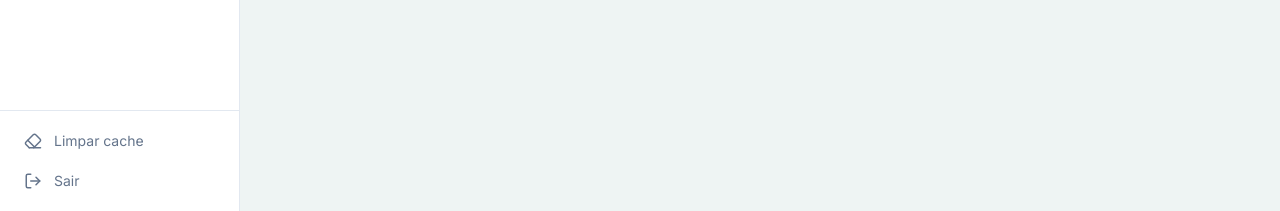
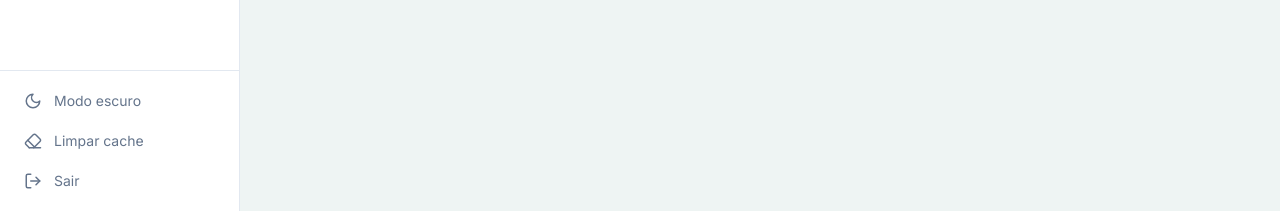
Before and after one commit to bitsmateus/recorra, a Next.js app in the folder recorra-web/: page /cobrancas in a window 1280 px wide. Shown: the part 589-800 px from the top of the page. Built offline with nearby package versions, Linux system fonts and the light colour scheme; no server answers; sample sign-in values are in the browser's storage.

Commit message:
˜Mudancas˜

```diff
--- a/recorra-web/src/app/(app)/cobrancas/page.tsx
+++ b/recorra-web/src/app/(app)/cobrancas/page.tsx
@@ -52,6 +52,7 @@ function AjudaStatus() {
     { badge: 'PAGA', txt: 'O cliente pagou. A baixa é automática quando o gateway confirma.' },
     { badge: 'CANCELADA', txt: 'Cancelada — não será mais cobrada.' },
     { badge: 'ESTORNADA', txt: 'O pagamento foi devolvido ao cliente.' },
+    { badge: 'LEGADO', txt: 'Cobrança antiga mantida para histórico e conciliação. Pode receber baixa quando paga, mas não entra em réguas, campanhas automáticas nem na inadimplência operacional atual.' },
   ];
   return (
     <div className="inline-flex shrink-0">
@@ -73,6 +74,9 @@ function AjudaStatus() {
                   <span className="pt-0.5 font-normal text-muted">{it.txt}</span>
                 </div>
               ))}
+              <p className="border-t border-line pt-2 text-xs font-normal text-muted">
+                Legado é uma classificação de gestão exibida junto do status financeiro; uma cobrança pode ser, por exemplo, VENCIDA e LEGADO ao mesmo tempo.
+              </p>
             </div>
           </div>
         </>
--- a/recorra-web/src/app/(app)/layout.tsx
+++ b/recorra-web/src/app/(app)/layout.tsx
@@ -3,7 +3,7 @@
 import { useEffect, useState } from 'react';
 import Link from 'next/link';
 import { usePathname, useRouter } from 'next/navigation';
-import { LayoutDashboard, Users, Plug, LogOut, CreditCard, GitBranch, UserCog, Send, BarChart3, Gauge, HelpCircle, ChevronDown, Megaphone, Wallet, SlidersHorizontal, Radio, Menu, X, Mail, MessageSquare, PanelLeftClose, PanelLeftOpen, Eraser } from 'lucide-react';
+import { LayoutDashboard, Users, Plug, LogOut, CreditCard, GitBranch, UserCog, Send, BarChart3, Gauge, HelpCircle, ChevronDown, Megaphone, Wallet, SlidersHorizontal, Radio, Menu, X, Mail, MessageSquare, PanelLeftClose, PanelLeftOpen, Eraser, Moon, Sun } from 'lucide-react';
 import { Logo, LogoMark } from '@/components/Logo';
 import { getToken, logout } from '@/lib/api';
 
@@ -47,11 +47,15 @@ export default function AppLayout({ children }: { children: React.ReactNode }) {
   const [abertos, setAbertos] = useState<Record<string, boolean>>({});
   const [menuAberto, setMenuAberto] = useState(false);
   const [menuMinimizado, setMenuMinimizado] = useState(false);
+  const [escuro, setEscuro] = useState(false);
 
   useEffect(() => {
     if (!getToken()) router.replace('/login');
     else {
       setMenuMinimizado(localStorage.getItem('recorra_sidebar_minimizada') === '1');
+      // O tema já foi aplicado pelo script inline do layout raiz; aqui só espelhamos
+      // o estado atual para o ícone/rótulo do botão ficarem certos.
+      setEscuro(document.documentElement.classList.contains('dark'));
       setReady(true);
     }
   }, [router]);
@@ -88,6 +92,15 @@ export default function AppLayout({ children }: { children: React.ReactNode }) {
     });
   }
 
+  function alternarTema() {
+    setEscuro((atual) => {
+      const proximo = !atual;
+      document.documentElement.classList.toggle('dark', proximo);
+      localStorage.setItem('recorra_tema', proximo ? 'dark' : 'light');
+      return proximo;
+    });
+  }
+
   async function limparCache() {
     if (!window.confirm('Limpar o cache e as preferências locais do Recorrai? Sua sessão será mantida.')) return;
     const token = localStorage.getItem('recorra_token');
@@ -105,7 +118,7 @@ export default function AppLayout({ children }: { children: React.ReactNode }) {
 
   const navContent = (compacto = false) => (
     <>
-      <nav className={`flex-1 space-y-1 overflow-y-auto ${compacto ? 'p-2' : 'p-3'}`}>
+      <nav className={`min-h-0 flex-1 space-y-1 overflow-y-auto ${compacto ? 'p-2' : 'p-3'}`}>
         {grupos.map((g) => {
           const aberto = abertos[g.label];
           const GIcon = g.icon;
@@ -146,7 +159,8 @@ export default function AppLayout({ children }: { children: React.ReactNode }) {
           );
         })}
       </nav>
-      <div className={`border-t border-line ${compacto ? 'p-2' : 'p-3'}`}>
+      <div className={`shrink-0 border-t border-line bg-surface ${compacto ? 'p-2' : 'p-3'}`}>
+        <button onClick={alternarTema} title={compacto ? (escuro ? 'Modo claro' : 'Modo escuro') : undefined} aria-label={escuro ? 'Ativar modo claro' : 'Ativar modo escuro'} className={`mb-1 flex w-full items-center rounded py-2 text-sm text-muted transition hover:bg-canvas ${compacto ? 'justify-center px-2' : 'gap-3 px-3'}`}>{escuro ? <Sun size={18} /> : <Moon size={18} />}{!compacto && (escuro ? 'Modo claro' : 'Modo escuro')}</button>
         <button onClick={limparCache} title={compacto ? 'Limpar cache' : undefined} className={`mb-1 flex w-full items-center rounded py-2 text-sm text-muted transition hover:bg-canvas ${compacto ? 'justify-center px-2' : 'gap-3 px-3'}`}><Eraser size={18} />{!compacto && 'Limpar cache'}</button>
         <button onClick={sair} title={compacto ? 'Sair' : undefined} className={`flex w-full items-center rounded py-2 text-sm text-muted transition hover:bg-canvas ${compacto ? 'justify-center px-2' : 'gap-3 px-3'}`}><LogOut size={18} />{!compacto && 'Sair'}</button>
       </div>
@@ -156,7 +170,7 @@ export default function AppLayout({ children }: { children: React.ReactNode }) {
   return (
     <div className="flex min-h-screen bg-canvas">
       {/* Sidebar fixa (desktop) */}
-      <aside className={`hidden flex-col border-r border-line bg-surface transition-[width] duration-200 md:flex print:hidden ${menuMinimizado ? 'w-16' : 'w-60'}`}>
+      <aside className={`sticky top-0 hidden h-screen shrink-0 flex-col overflow-hidden border-r border-line bg-surface transition-[width] duration-200 md:flex print:hidden ${menuMinimizado ? 'w-16' : 'w-60'}`}>
         <div className={`flex items-center border-b border-line ${menuMinimizado ? 'flex-col justify-center gap-2 px-2 py-3' : 'justify-between px-5 py-4'}`}>
           {menuMinimizado ? <LogoMark size={28} /> : <Logo size={30} />}
           {!menuMinimizado && <button onClick={alternarMenu} title="Minimizar menu" className="rounded p-1.5 text-muted hover:bg-canvas hover:text-primary"><PanelLeftClose size={18} /></button>}
--- a/recorra-web/src/app/globals.css
+++ b/recorra-web/src/app/globals.css
@@ -15,6 +15,31 @@
 
 :root {
   color-scheme: light;
+  --ink: #16233a; /* grafite (texto) */
+  --muted: #64748b;
+  --line: #e2e8f0;
+  --surface: #ffffff;
+  --canvas: #eef4f3; /* nuvem (fundo) */
+  --primary: #14857c;
+  --primary-tint: #e1f0ee;
+  --success-tint: #e4f4ea;
+  --warning-tint: #fcf0de;
+  --danger-tint: #fcebeb;
+}
+
+/* Tema escuro: ativado pela classe .dark no <html> (script anti-flash no layout raiz). */
+html.dark {
+  color-scheme: dark;
+  --ink: #e6edf7;
+  --muted: #93a2b8;
+  --line: #27324a;
+  --surface: #15203a; /* cartões */
+  --canvas: #0e1626; /* fundo da página */
+  --primary: #34b3a9; /* teal mais claro para ler bem no escuro */
+  --primary-tint: #16332f;
+  --success-tint: #14301f;
+  --warning-tint: #33280f;
+  --danger-tint: #33191a;
 }
 
 html,
@@ -24,8 +49,8 @@ body {
 }
 
 body {
-  background: #eef4f3; /* nuvem */
-  color: #16233a; /* grafite */
+  background: var(--canvas);
+  color: var(--ink);
   font-feature-settings: 'tnum' on; /* números tabulares em valores */
   -webkit-text-size-adjust: 100%;
 }
--- a/recorra-web/src/app/layout.tsx
+++ b/recorra-web/src/app/layout.tsx
@@ -25,6 +25,15 @@ export const viewport: Viewport = {
 export default function RootLayout({ children }: { children: React.ReactNode }) {
   return (
     <html lang="pt-BR">
+      <head>
+        {/* Aplica o tema salvo (ou o do sistema) antes da 1ª pintura — evita o
+            "flash" branco ao carregar no escuro. Roda inline, síncrono. */}
+        <script
+          dangerouslySetInnerHTML={{
+            __html: `(function(){try{var t=localStorage.getItem('recorra_tema');var d=t==='dark'||(!t&&matchMedia('(prefers-color-scheme: dark)').matches);document.documentElement.classList.toggle('dark',d);}catch(e){}})();`,
+          }}
+        />
+      </head>
       <body className="font-sans antialiased">{children}</body>
     </html>
   );
--- a/recorra-web/tailwind.config.ts
+++ b/recorra-web/tailwind.config.ts
@@ -6,21 +6,23 @@ const config: Config = {
   theme: {
     extend: {
       colors: {
+        // Cores semânticas via variáveis CSS (globals.css) para suportar tema
+        // claro/escuro. Os valores de marca fixos ficam onde não mudam com o tema.
         primary: {
-          DEFAULT: '#14857C', // teal da marca
+          DEFAULT: 'var(--primary)', // teal da marca (clareia um pouco no escuro)
           hover: '#0C6B63', // teal escuro
           soft: '#3AA8A6',
-          tint: '#E1F0EE',
+          tint: 'var(--primary-tint)',
         },
         // Verde da marca (o "ai" da logo) — também o positivo da interface.
-        success: { DEFAULT: '#22A45D', tint: '#E4F4EA' },
-        warning: { DEFAULT: '#F0A93B', tint: '#FCF0DE' }, // âmbar (pendência)
-        danger: { DEFAULT: '#EF4444', tint: '#FCEBEB' },
-        ink: '#16233A', // grafite (texto)
-        muted: '#64748B',
-        line: '#E2E8F0',
-        surface: '#FFFFFF',
-        canvas: '#EEF4F3', // nuvem (fundo)
+        success: { DEFAULT: '#22A45D', tint: 'var(--success-tint)' },
+        warning: { DEFAULT: '#F0A93B', tint: 'var(--warning-tint)' }, // âmbar (pendência)
+        danger: { DEFAULT: '#EF4444', tint: 'var(--danger-tint)' },
+        ink: 'var(--ink)', // grafite (texto)
+        muted: 'var(--muted)',
+        line: 'var(--line)',
+        surface: 'var(--surface)',
+        canvas: 'var(--canvas)', // nuvem (fundo)
       },
       borderRadius: {
         DEFAULT: '10px',
```
